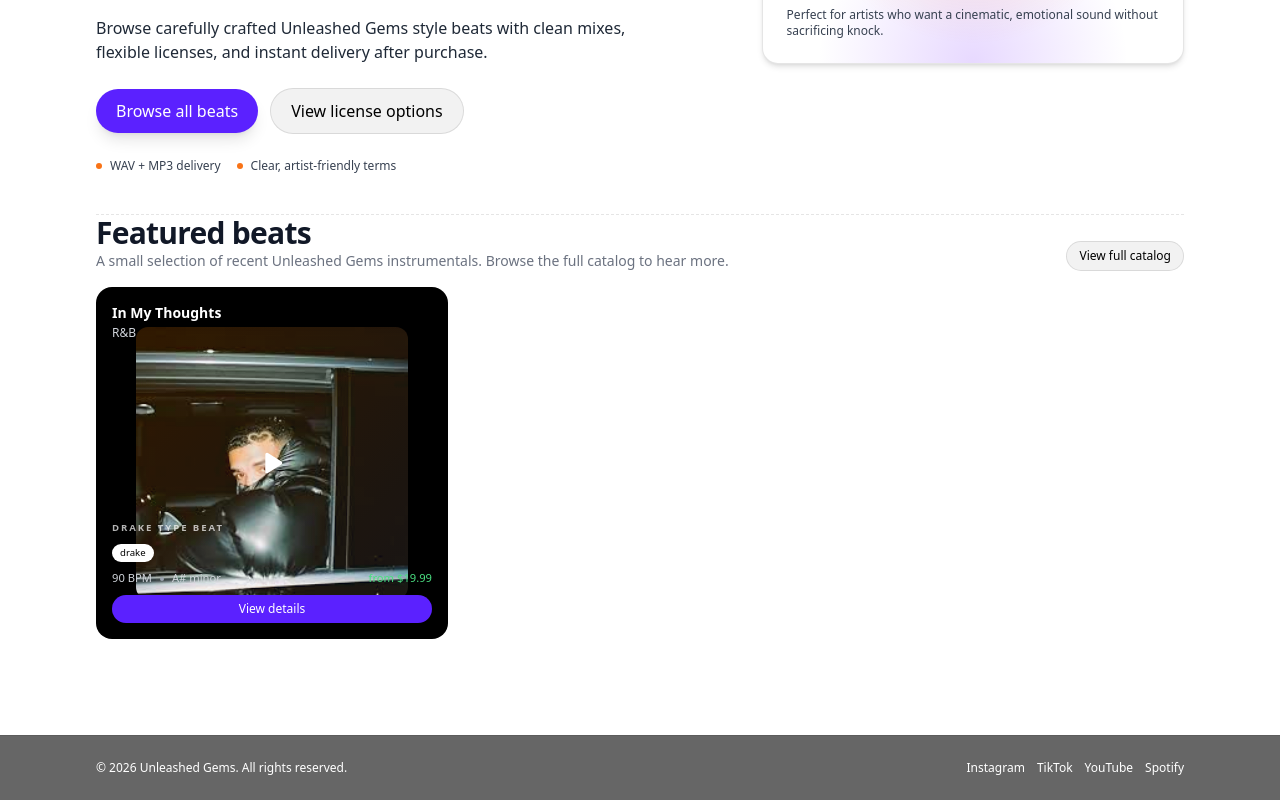
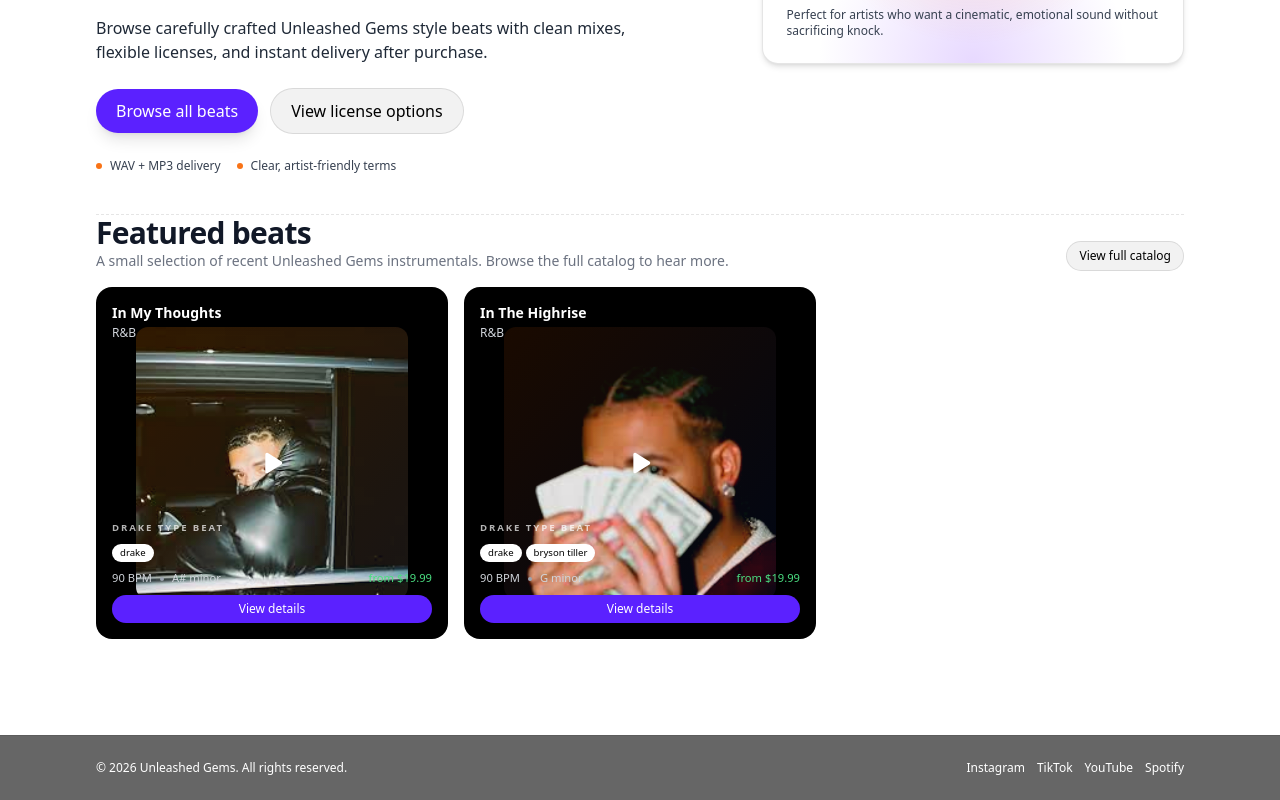
Before and after one commit to logigeirvibesstuff/lana-nova-beats, a Next.js app: page / in a window 1280 px wide. Shown: the part 590-1390 px from the top of the page. Built offline with nearby package versions, Linux system fonts and the light colour scheme; no server answers.

Commit message:
add In The Highrise beat

```diff
--- a/data/beats.ts
+++ b/data/beats.ts
@@ -22,6 +22,27 @@ export const beats: Beat[] = [
       exclusive: "https://drive.google.com/drive/folders/155ubneOJA9CxL2kTmgp437cCTSdX7q21"
     }
   }
+  ,{
+    id: "in-the-highrise",
+    slug: "in-the-highrise",
+    title: "In The Highrise",
+    bpm: 90,
+    key: "G minor",
+    genre: "R&B",
+    moods: ["rnb", "vibes", "smooth"],
+    coverImage: "/covers/in-the-highrise.jpg",
+    previewUrl: "/audio/in-the-highrise.mp3",
+    defaultPrice: 19.99,
+    tags: ["drake", "bryson tiller"],
+    createdAt: "2026-03-14T00:00:00.000Z",
+    featured: true,
+    downloadUrls: {
+      basic: "https://drive.google.com/drive/folders/1YfEY-bhZYRcK_mT2fHeF7fpZfK-0EPq-",
+      premium: "https://drive.google.com/drive/folders/1eKyrL16NIcVX-2SKYKU9YmfVDiT3juKW",
+      unlimited: "https://drive.google.com/drive/folders/1q0iGVSc69lGMQXbOuX-54Q4Q-0HLOph8",
+      exclusive: "https://drive.google.com/drive/folders/18OSksNKPma1PwzbXTRWK820CiEmqLeMa"
+    }
+  }
 ];
 
 export function getBeatBySlug(slug: string) {
```
Also changed, not shown: public/covers/in-the-highrise.jpg (added), 1 other file (tests, documents, lock files or other folders).
